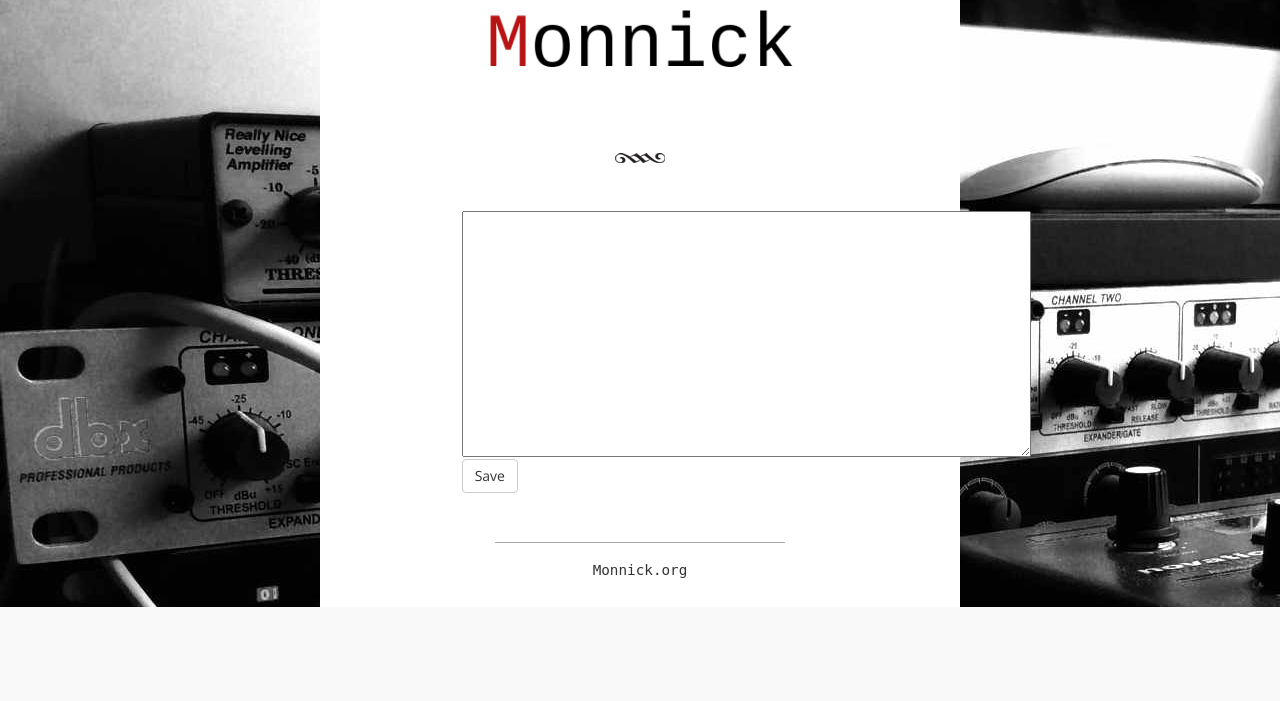
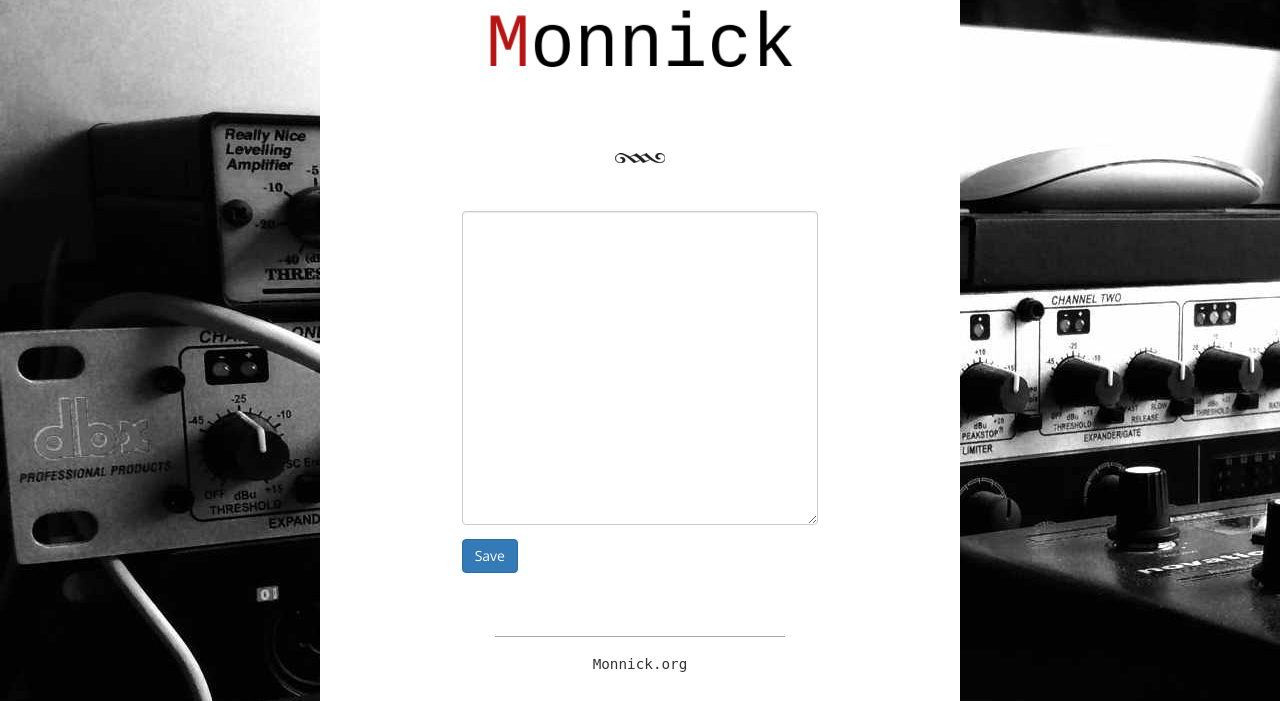
Before and after one commit to L-u-n-a/monnick, a PHP site: page /manage_contact.php in a window 1280 px wide. Shown: the part 285-986 px from the top of the page. Before the commit the page ends 892 px from the top, so only its background shows below. Run offline with PHP 8.4, Linux system fonts and the light colour scheme; the visitor is signed in with stand-in values (Sample User, id 1); data that the repository does not hold is empty.

Commit message:
Added a tiny bit of bootstrap styling to the manage_contact.php file

```diff
--- a/public_html/manage_contact.php
+++ b/public_html/manage_contact.php
@@ -51,8 +51,8 @@ function test_input($data) {
       <!--Manage Contact-->
       <div class="col-xs-8 col-sm-8 col-md-8 track">
         <form action="manage_contact.php" method="post">
-          <textarea name="text" rows="15" cols="60"><?php echo strip_tags(getContactText()->text); ?></textarea>
-          <button class="btn btn-default">Save</button>
+          <textarea class="form-control" name="text" rows="15" cols="60"><?php echo strip_tags(getContactText()->text); ?></textarea>
+          <button class="btn btn-primary submit-margin">Save</button>
         </form>
       </div>
 
```
